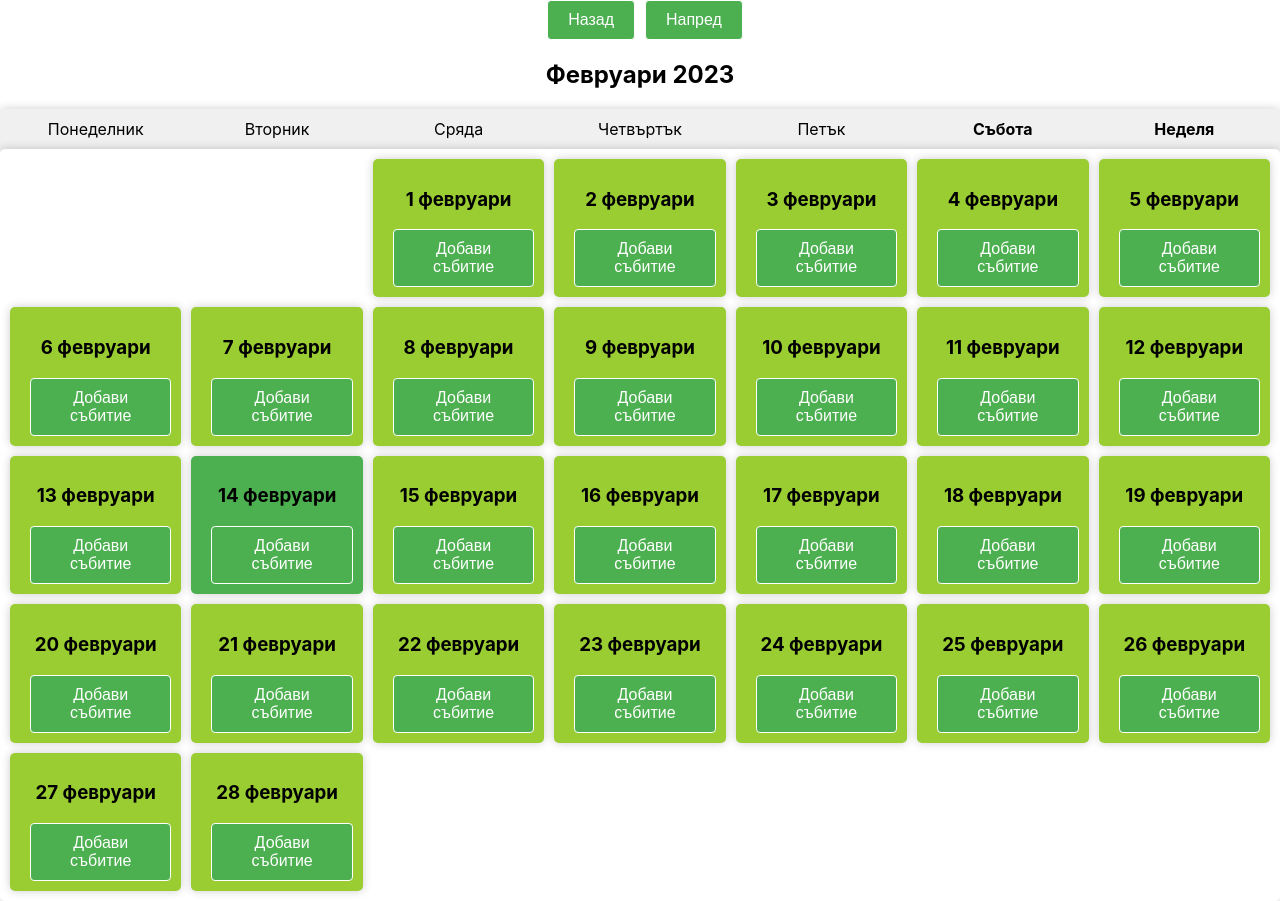
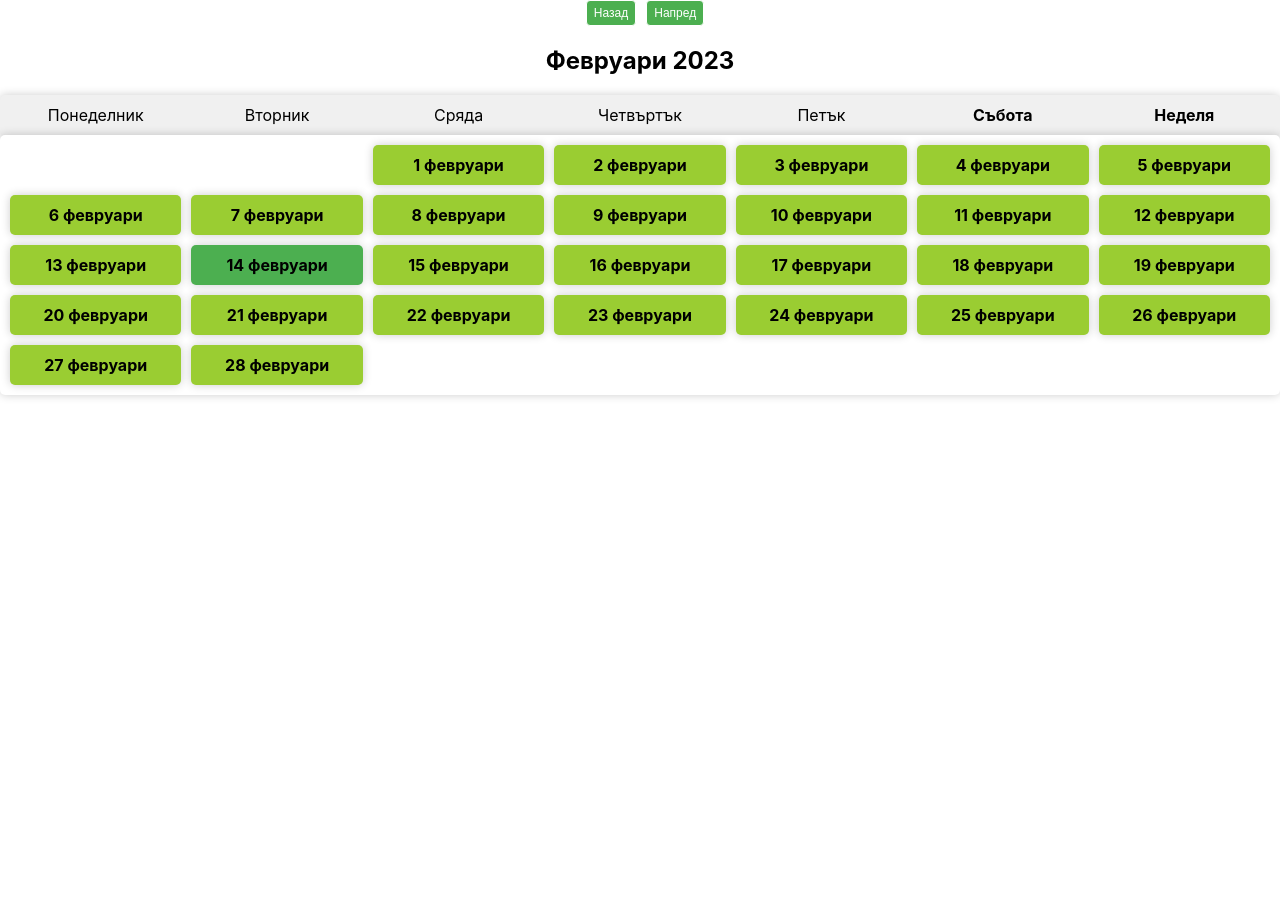
Before and after one commit to nikolay-rusev/calendar, a React (Create React App) app: page / in a window 1280 px wide. After the commit the page ends 800 px from the top, so only its background shows below. Built offline with nearby package versions, Linux system fonts and the light colour scheme.

Commit message:
remove button

```diff
--- a/src/components/DayView.jsx
+++ b/src/components/DayView.jsx
@@ -18,24 +18,32 @@ const DayView = (props) => {
         setIsModalOpen(true);
     };
 
-    const handleModalClose = () => {
+    const handleModalClose = (e) => {
+        e.preventDefault();
+        e.stopPropagation();
         setIsModalOpen(false);
     };
 
     const handleSave = (e) => {
+        e.preventDefault();
+        e.stopPropagation();
         // handle save logic
         setIsModalOpen(false);
     };
 
     return (
-        <div className={dayViewClass} data-testid='day-view'>
-            <h3>
+        <div
+            className={dayViewClass}
+            data-testid='day-view'
+            onClick={handleModalOpen}
+        >
+            <h4>
                 {`${date.toLocaleString(config.locale, {
                     // weekday: 'long',
                     month: 'long',
                     day: 'numeric',
                 })}`}
-            </h3>
+            </h4>
             <div className='day-of-week'>
                 {`${new Date(date).toLocaleString(config.locale, {
                     weekday: 'long',
@@ -43,9 +51,6 @@ const DayView = (props) => {
             </div>
             <div className='events'>
                 {children}
-                <button onClick={handleModalOpen}>
-                    {labelMapping.addEvent}
-                </button>
                 <Modal
                     isOpen={isModalOpen}
                     onClose={handleModalClose}
--- a/src/components/Modal.jsx
+++ b/src/components/Modal.jsx
@@ -14,13 +14,15 @@ const Modal = (props) => {
         return null;
     }
 
-    function onSaveEvent() {
+    function onSaveEvent(e) {
+        e.preventDefault();
+        e.stopPropagation();
         addEvent({
             date: dateToIso(date),
             start: formatTime(eventStart),
             title: eventTitle,
         });
-        onSave();
+        onSave(e);
     }
 
     return (
--- a/src/css/calendar.css
+++ b/src/css/calendar.css
@@ -26,6 +26,8 @@
 
 /* DayView */
 .day-view {
+    pointer-events: all;
+    cursor: pointer;
     background-color: yellowgreen;
     padding: 10px;
     border-radius: 5px;
@@ -38,6 +40,11 @@
 
 .day-view .day-of-week {
     display: none !important;
+}
+
+.day-view > * {
+    margin: 0px !important;
+    padding: 0px !important;
 }
 
 .events {
@@ -59,13 +66,24 @@
     cursor: pointer;
 }
 
+.event-view > * {
+    margin: 0px !important;
+    padding: 0px !important;
+    background-color: #eee;
+    padding: 10px;
+    border-radius: 5px;
+    font-size: 1rem;
+    color: #333;
+    margin-bottom: 10px;
+}
+
 button {
     background-color: #4caf50;
     color: white;
     border: none;
-    padding: 10px 20px;
+    padding: 5px 7px;
     cursor: pointer;
-    font-size: 16px;
+    font-size: 12px;
     margin-left: 10px;
     border: 1px solid white;
     border-radius: 4px;
```
